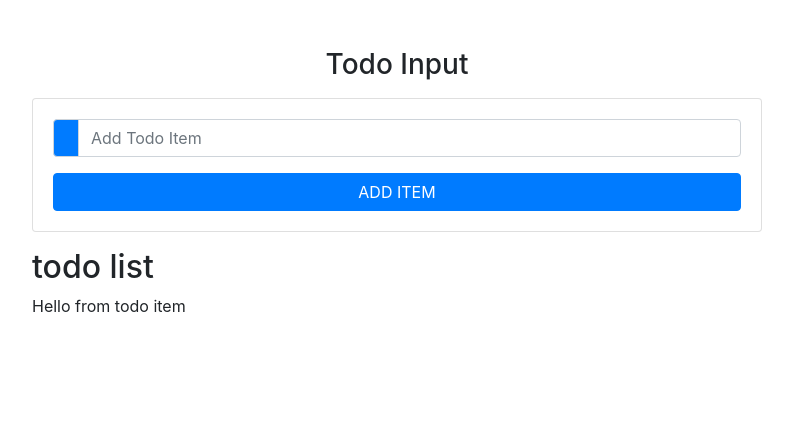
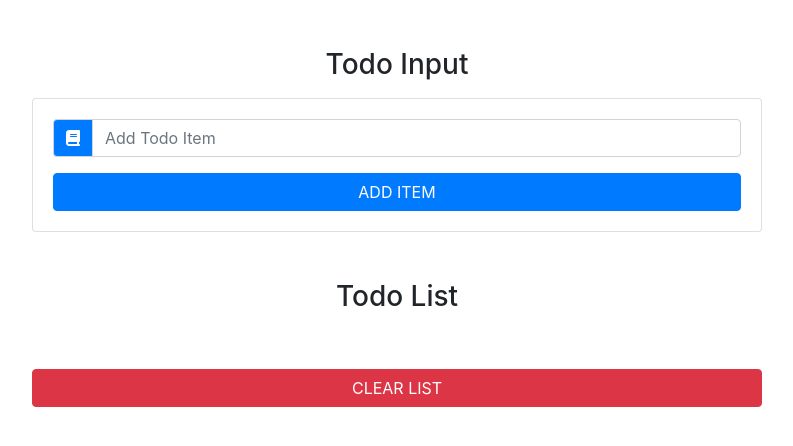
Before and after one commit to ed-f-jones/react-todo-list, a React (Create React App) app: page / in a window 1280 px wide. Shown: the top 446 px of the page, without its empty margins (243-1036 px from the left). Built offline with nearby package versions, Linux system fonts and the light colour scheme.

Commit message:
worked on item list component

```diff
--- a/public/index.html
+++ b/public/index.html
@@ -24,6 +24,8 @@
       work correctly both with client-side routing and a non-root public URL.
       Learn how to configure a non-root public URL by running `npm run build`.
     -->
+    <!-- font awesome-->
+    <script src="https://kit.fontawesome.com/69d02f6865.js" crossorigin="anonymous"></script>
     <title>Todo List</title>
   </head>
   <body>
--- a/src/components/TodoList.js
+++ b/src/components/TodoList.js
@@ -1,12 +1,23 @@
 import React, { Component } from 'react'
 import Item from './TodoItem';
+import TodoItem from './TodoItem';
+
 export default class TodoList extends Component {
     render() {
+        const {items, clearList, handleDelete, handleEdit} = this.props;
         return (
-            <section>
-                <h2>todo list</h2>
-                <Item/>
-            </section>
+           <ul className="list-group my-5">
+               <h3 className="text-capitalize text-center"> todo list</h3>
+               {items.map(item => { return(
+                   <TodoItem key={item.id}
+                    title={item.title}
+                    handleDelete={()=> handleDelete(item.id)}
+                    handelEdit={()=> handleEdit(item.id)}/>
+               );
+               })}
+               <button type="button" className="btn btn-danger btn-block text-uppercase mt-5" onclick={clearList}>
+                clear list</button>
+           </ul>
         )
     }
 }
```
